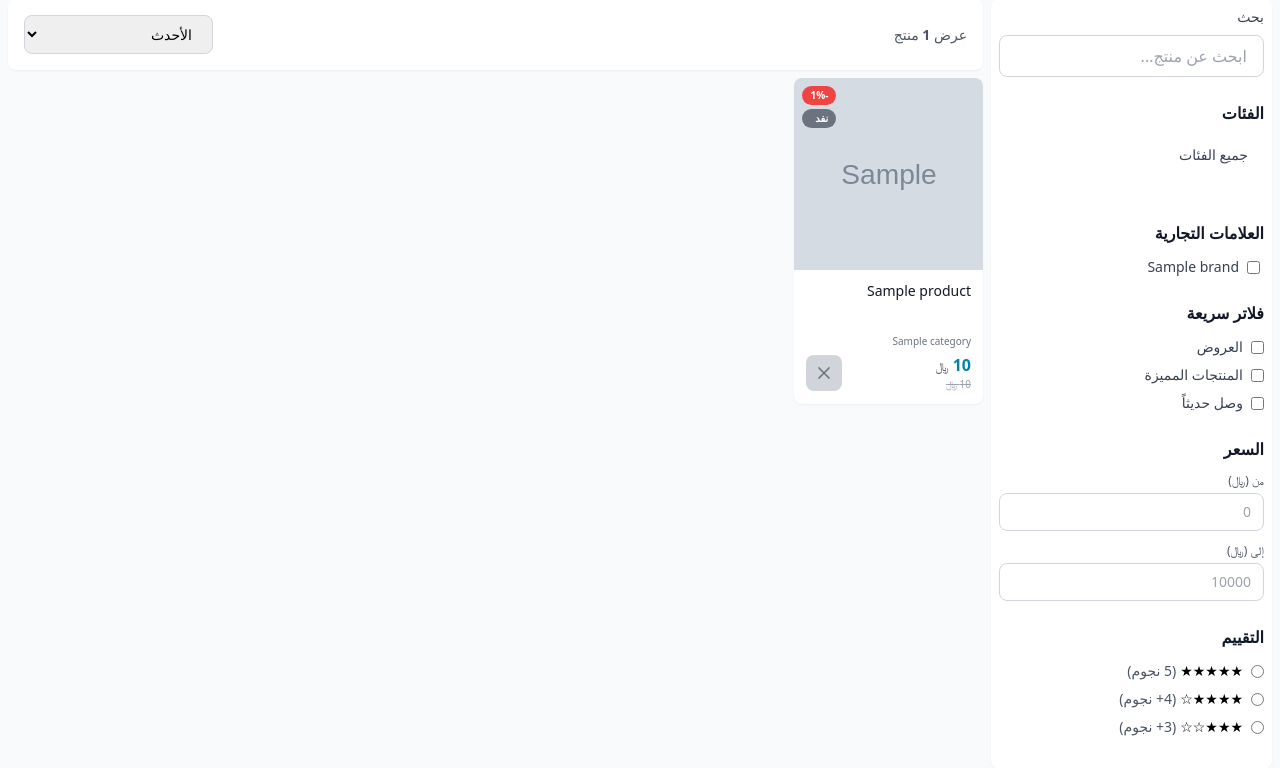
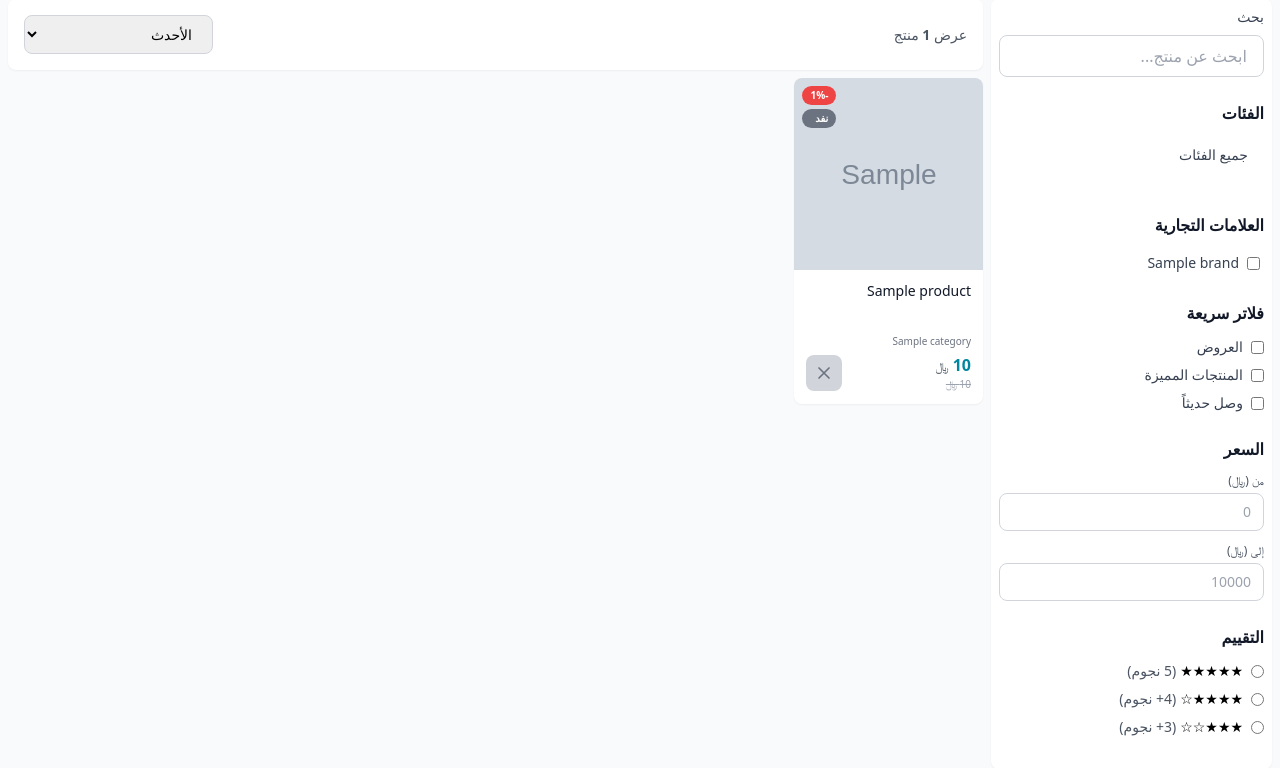
Before and after one commit to ramzi123-ops/gulf-empire, a Django app: template apps/store/templates/store/product_list.html in a window 1280 px wide. Shown: the part 73-841 px from the top of the page. Run offline with Django 3.2, Linux system fonts and the light colour scheme; the template is opened without the code that fills it: most values are stand-ins (such as "Sample title", 1, 10 or a date in 2020); grey boxes marked "Sample" are stand-in pictures; style sheets or scripts are compiled from the project's sources.

Commit message:
fix brand

```diff
--- a/apps/store/templates/store/product_list.html
+++ b/apps/store/templates/store/product_list.html
@@ -46,7 +46,7 @@
                            hx-get="?category={{ category.slug }}"
                            hx-target="#product-grid"
                            hx-include="[name='brand'],[name='search'],[name='min_price'],[name='max_price'],[name='rating']"
-                           class="block py-2 px-3 rounded-lg text-sm transition-colors {% if current_category == category.slug %}bg-primary text-white{% else %}text-gray-700 hover:bg-gray-100{% endif %}">
+                           class="block py-1 px-3 rounded-lg text-sm transition-colors {% if current_category == category.slug %}bg-primary text-white{% else %}text-gray-700 hover:bg-gray-100{% endif %}">
                             {{ category.name }}
                         </a>
                         {% endfor %}
@@ -56,9 +56,9 @@
                 <!-- Brands Filter -->
                 <div class="mb-6">
                     <h3 class="font-semibold text-gray-900 mb-3">العلامات التجارية</h3>
-                    <div class="space-y-2 max-h-80 overflow-y-auto pr-1">
+                    <div class="space-y-2 max-h-96 overflow-y-auto pr-1">
                         {% for brand in brands %}
-                        <label class="flex items-center space-x-2 space-x-reverse cursor-pointer">
+                        <label class="flex py-1 items-center space-x-2 space-x-reverse cursor-pointer">
                             <input
                                 type="checkbox"
                                 name="brand"
```
